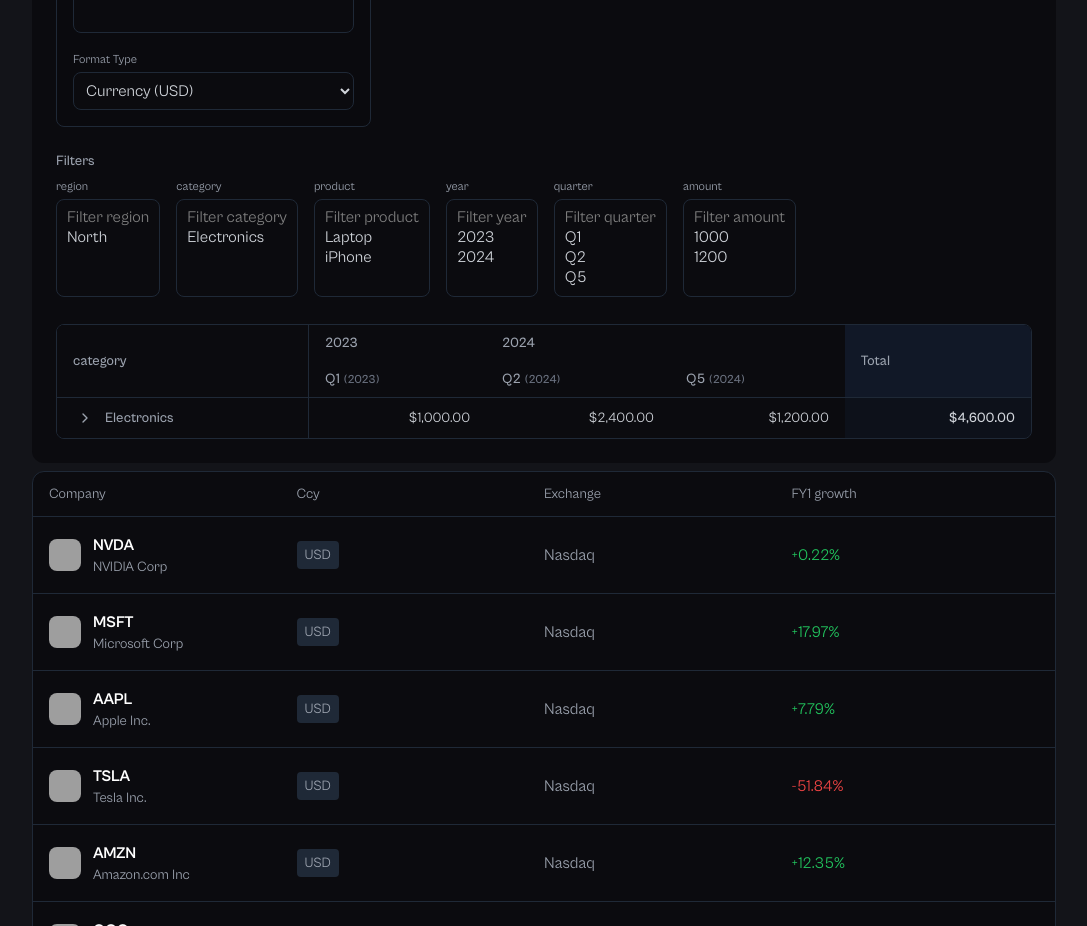
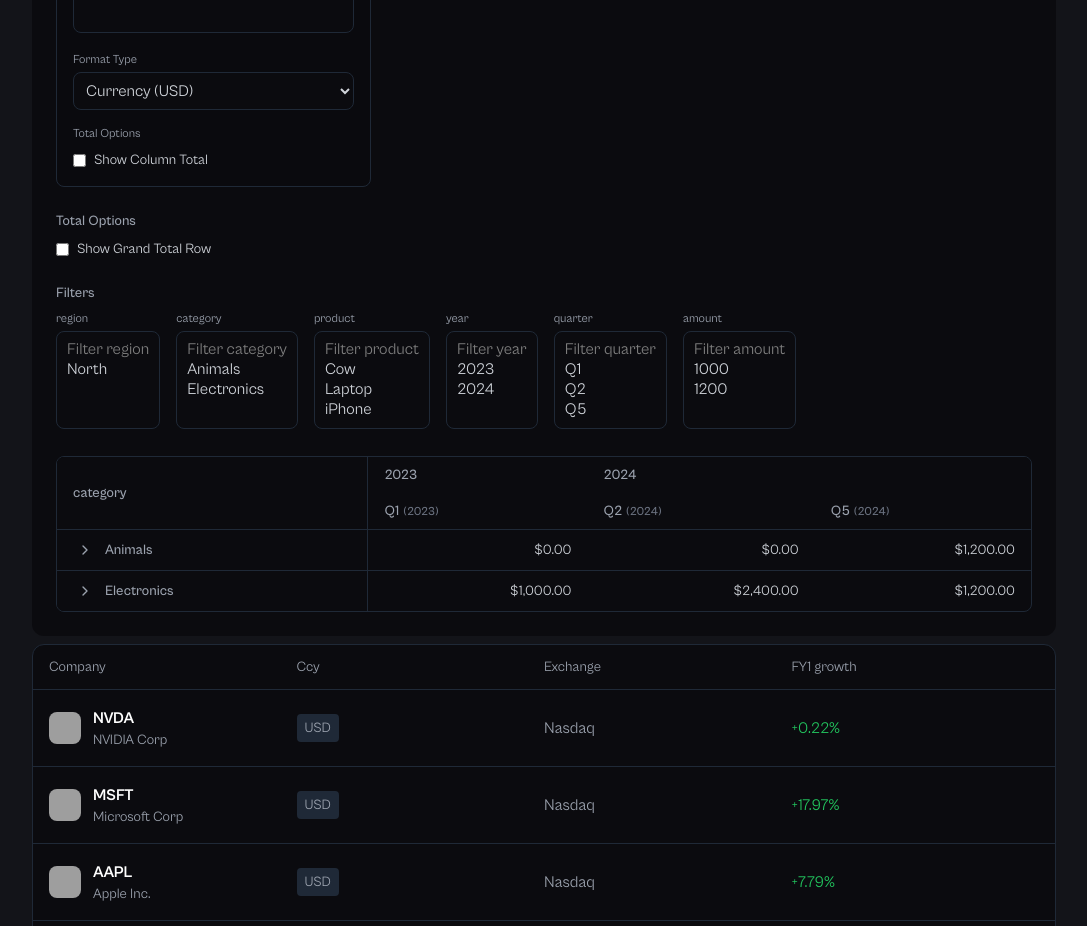
Before and after one commit to thatjimmi/trade-blotter, a Next.js app: page / in a window 1280 px wide. Shown: the part 1300-2226 px from the top of the page, without its empty margins (96-1183 px from the left). Built offline with nearby package versions, Linux system fonts and the light colour scheme; grey boxes are pictures that could not be loaded.

Commit message:
Total row and column

```diff
--- a/app/page.tsx
+++ b/app/page.tsx
@@ -1,22 +1,20 @@
-"use client"
+"use client";
 import MarketAnalysis from "@/components/analysis";
 import FinancialStats from "@/components/keystats";
 import StockAnalysis from "@/components/market-analysic";
 import StockMetrics from "@/components/metrics";
 import NavBar from "@/components/navbar";
 import NewsFeed from "@/components/newsfeed";
-import PivotTableUI from "@/components/pivottableui";
+import PivotTableUI from "@/components/PivotTableUI";
 import StockChart from "@/components/stockchart";
 import StockScreener from "@/components/stockscreener";
 import StockTable from "@/components/stocktable";
 import TradeBlotter from "@/components/tradeblotter";
 
 const Home = () => {
-    return(
-
-
+  return (
     <>
-    <div className="flex items-center h-screen" >
+      <div className="flex items-center h-screen">
         <div className="w-4/5 mx-auto flex flex-col gap-2">
           <NavBar />
           <StockChart />
@@ -26,35 +24,68 @@ const Home = () => {
       </div>
       <div className="flex flex-col gap-2 pb-3">
         <div className="flex flex-col w-4/5 mx-auto gap-2">
-        <PivotTableUI data={[
-                                { region: 'North',
-                                    category: 'Electronics',
-                                    product: 'Laptop', year: 2023, quarter: 'Q1', amount: 1000 },
-                                { region: 'North',
-                                    category: 'Electronics',
-                                    product: 'Laptop', year: 2024, quarter: 'Q2', amount: 1200 },
-                                    { region: 'North',
-                                        category: 'Electronics',
-                                        product: 'iPhone', year: 2024, quarter: 'Q2', amount: 1200 },
-                                        { region: 'North',
-                                            category: 'Electronics',
-                                            product: 'iPhone', year: 2024, quarter: 'Q5', amount: 1200 }
+          <PivotTableUI
+            data={[
+              {
+                region: "North",
+                category: "Electronics",
+                product: "Laptop",
+                year: 2023,
+                quarter: "Q1",
+                amount: 1000,
+              },
+              {
+                region: "North",
+                category: "Electronics",
+                product: "Laptop",
+                year: 2024,
+                quarter: "Q2",
+                amount: 1200,
+              },
+              {
+                region: "North",
+                category: "Electronics",
+                product: "iPhone",
+                year: 2024,
+                quarter: "Q2",
+                amount: 1200,
+              },
+              {
+                region: "North",
+                category: "Electronics",
+                product: "iPhone",
+                year: 2024,
+                quarter: "Q5",
+                amount: 1200,
+              },
+              {
+                region: "North",
+                category: "Animals",
+                product: "Cow",
+                year: 2024,
+                quarter: "Q5",
+                amount: 1200,
+              },
             ]}
             initialConfig={{
-                                        rowDimensions: ['category', 'region'],
-                                        tableConfigs: [{
-                                        id: 'sales',
-                                        colDimensions: ['year', 'quarter'],
-                                        valueDimension: 'amount',
-                                        formatType: 'currency'
-                                        }],
-                                        filters: {}
-                                    }} />
+              showRowTotal: false,
+              rowDimensions: ["category", "region"],
+              tableConfigs: [
+                {
+                  id: "sales",
+                  colDimensions: ["year", "quarter"],
+                  valueDimension: "amount",
+                  formatType: "currency",
+                  showColumnTotal: false,
+                },
+              ],
+              filters: {},
+            }}
+          />
         </div>
         <div className="flex flex-col w-4/5 mx-auto gap-2">
           <StockTable />
           <NewsFeed />
-
         </div>
         <div className="flex flex-col w-4/5 mx-auto gap-2">
           <StockScreener />
@@ -65,8 +96,7 @@ const Home = () => {
         </div>
       </div>
     </>
-
-    )
-}
+  );
+};
 
 export default Home;
--- a/components/PivotTable.ts
+++ b/components/PivotTable.ts
@@ -1,4 +1,3 @@
-// Types
 export type FormatType = "number" | "currency" | "percent" | "eur";
 
 export interface TableConfig {
@@ -6,6 +5,7 @@ export interface TableConfig {
   colDimensions: string[];
   valueDimension: string;
   formatType: FormatType;
+  showColumnTotal: boolean;
 }
 
 export interface DataRow {
@@ -16,9 +16,10 @@ export interface PivotTableConfig {
   rowDimensions: string[];
   tableConfigs: TableConfig[];
   filters: Record<string, string[]>;
+  showRowTotal: boolean;
 }
 
-// Utility functions
+// PivotTable.ts
 const getDimensionType = (data: DataRow[], dimension: string): "string" | "number" | "date" => {
   const sample = data[0]?.[dimension];
   if (!sample) return "string";
@@ -69,6 +70,15 @@ export class PivotTable {
     this.dimensions = Object.keys(data[0] || {});
   }
 
+  public filterData(): DataRow[] {
+    return this.data.filter((row) =>
+      Object.entries(this.config.filters).every(([dimension, selectedValues]) =>
+        selectedValues.length === 0
+          ? true
+          : selectedValues.includes(String(row[dimension]))
+      )
+    );
+  }
 
   private getColumnCombinations(config: TableConfig): string[][] {
     if (!config.colDimensions.length) return [];
@@ -148,13 +158,6 @@ export class PivotTable {
           }
         });
 
-        const getColspan = (path: string[]) => {
-          if (depth === config.colDimensions.length - 1) return 1;
-          return combinations.filter((combo) =>
-            path.every((value, i) => combo[i] === value)
-          ).length;
-        };
-
         [...headerGroups.values()]
           .sort((a, b) => {
             for (let i = 0; i <= depth; i++) {
@@ -164,16 +167,14 @@ export class PivotTable {
             return 0;
           })
           .forEach((path) => {
-            const value = path[depth];
-            const fullPath = path.slice(0, depth + 1);
             headers.push({
-              content: value,
-              path: fullPath,
-              colSpan: getColspan(fullPath)
+              content: path[depth],
+              path: path.slice(0, depth + 1),
+              colSpan: this.getColSpan(path.slice(0, depth + 1), combinations)
             });
           });
 
-        if (depth === 0) {
+        if (config.showColumnTotal && depth === 0) {
           headers.push({
             content: "Total",
             rowSpan: maxColDimensions,
@@ -186,162 +187,11 @@ export class PivotTable {
     });
   }
 
-  public getRows(): any[][] {
-    const filteredData = this.filterData();
-    const rows: any[][] = [];
-
-    const processRow = (rowPath: string[], indent = 0): void => {
-      const rowValues = filteredData.filter((row) =>
-        rowPath.every(
-          (value, index) => String(row[this.config.rowDimensions[index]]) === value
-        )
-      );
-
-      const row = [];
-      row.push({
-        content: rowPath[rowPath.length - 1],
-        indent,
-        isRowHeader: true
-      });
-
-      this.config.tableConfigs.forEach((config) => {
-        if (!config.colDimensions.length || !config.valueDimension) return;
-
-        const combinations = this.getColumnCombinations(config);
-        combinations.forEach((combo) => {
-          const matchingRows = rowValues.filter((row) =>
-            combo.every(
-              (value, index) =>
-                String(row[config.colDimensions[index]]) === value
-            )
-          );
-
-          const value = matchingRows.reduce(
-            (sum, row) => sum + (parseFloat(String(row[config.valueDimension])) || 0),
-            0
-          );
-
-          row.push({
-            content: formatValue(value, config.formatType),
-            isNumber: true
-          });
-        });
-
-        // Add row total
-        row.push({
-          content: formatValue(
-            rowValues.reduce(
-              (sum, row) => sum + (parseFloat(String(row[config.valueDimension])) || 0),
-              0
-            ),
-            config.formatType
-          ),
-          isTotal: true
-        });
-      });
-
-      rows.push(row);
-    };
-
-    // Process all root level rows
-    const rootValues = [...new Set(
-      filteredData
-        .map((row) => String(row[this.config.rowDimensions[0]]))
-        .filter(Boolean)
-    )].sort((a, b) => {
-      const type = getDimensionType(filteredData, this.config.rowDimensions[0]);
-      if (type === "date") {
-        return new Date(String(a)).getTime() - new Date(String(b)).getTime();
-      }
-      if (type === "number") {
-        return parseFloat(String(a)) - parseFloat(String(b));
-      }
-      return String(a).localeCompare(String(b));
-    });
-
-    rootValues.forEach((value) => processRow([String(value)]));
-
-    // Add grand total row
-    if (this.config.rowDimensions.length > 0) {
-      const totalRow = [];
-      totalRow.push({
-        content: "Total",
-        isRowHeader: true,
-        isTotal: true
-      });
-
-      this.config.tableConfigs.forEach((config) => {
-        if (!config.colDimensions.length || !config.valueDimension) return;
-
-        const combinations = this.getColumnCombinations(config);
-        combinations.forEach((combo) => {
-          const matchingRows = filteredData.filter((row) =>
-            combo.every(
-              (value, index) =>
-                String(row[config.colDimensions[index]]) === value
-            )
-          );
-
-          const total = matchingRows.reduce(
-            (sum, row) => sum + (parseFloat(String(row[config.valueDimension])) || 0),
-            0
-          );
-
-          totalRow.push({
-            content: formatValue(total, config.formatType),
-            isNumber: true,
-            isTotal: true
-          });
-        });
-
-        // Add grand total
-        totalRow.push({
-          content: formatValue(
-            filteredData.reduce(
-              (sum, row) => sum + (parseFloat(String(row[config.valueDimension])) || 0),
-              0
-            ),
-            config.formatType
-          ),
-          isNumber: true,
-          isTotal: true
-        });
-      });
-
-      rows.push(totalRow);
-    }
-
-    return rows;
-  }
-
-  public getDimensions(): string[] {
-    return this.dimensions;
-  }
-
-  public getNumericDimensions(): string[] {
-    return this.dimensions.filter(
-      (dim) =>
-        !isNaN(parseFloat(String(this.data[0][dim]))) &&
-        isFinite(Number(this.data[0][dim]))
-    );
-  }
-
-  public getDimensionValues(dimension: string): string[] {
-    return [...new Set(
-      this.data
-        .map((row) => String(row[dimension]))
-        .filter(Boolean)
-    )].sort();
-  }
-
-  public filterData(): DataRow[] {
-    return this.data.filter((row) =>
-      Object.entries(this.config.filters).every(([dimension, selectedValues]) =>
-        selectedValues.length === 0
-          ? true
-          : selectedValues.includes(String(row[dimension]))
-      )
-    );
+  private getColSpan(path: string[], combinations: string[][]): number {
+    if (path.length === combinations[0].length) return 1;
+    return combinations.filter(combo =>
+      path.every((value, i) => combo[i] === value)
+    ).length;
   }
 
   public calculateRowValues(rowPath: string[]): any[] {
@@ -374,19 +224,85 @@ export class PivotTable {
         });
       });
 
-      // Add row total
+      if (config.showColumnTotal) {
+        const total = matchingRows.reduce(
+          (sum, row) => sum + (parseFloat(String(row[config.valueDimension])) || 0),
+          0
+        );
+
+        values.push({
+          content: formatValue(total, config.formatType),
+          isNumber: true,
+          isTotal: true
+        });
+      }
+    });
+
+    return values;
+  }
+
+  public calculateGrandTotalValues(tableConfig: TableConfig): any[] {
+    const values: any[] = [];
+    const filteredData = this.filterData();
+
+    if (!tableConfig.colDimensions.length || !tableConfig.valueDimension) {
+      return values;
+    }
+
+    const combinations = this.getColumnCombinations(tableConfig);
+
+    combinations.forEach((combo) => {
+      const matchingRows = filteredData.filter(row =>
+        combo.every((value, index) =>
+          String(row[tableConfig.colDimensions[index]]) === value
+        )
+      );
+
       const total = matchingRows.reduce(
-        (sum, row) => sum + (parseFloat(String(row[config.valueDimension])) || 0),
+        (sum, row) => sum + (parseFloat(String(row[tableConfig.valueDimension])) || 0),
         0
       );
 
       values.push({
-        content: formatValue(total, config.formatType),
+        content: formatValue(total, tableConfig.formatType),
         isNumber: true,
         isTotal: true
       });
     });
 
+    if (tableConfig.showColumnTotal) {
+      const grandTotal = filteredData.reduce(
+        (sum, row) => sum + (parseFloat(String(row[tableConfig.valueDimension])) || 0),
+        0
+      );
+
+      values.push({
+        content: formatValue(grandTotal, tableConfig.formatType),
+        isNumber: true,
+        isTotal: true
+      });
+    }
+
     return values;
   }
+
+  public getDimensions(): string[] {
+    return this.dimensions;
+  }
+
+  public getNumericDimensions(): string[] {
+    return this.dimensions.filter(
+      (dim) =>
+        !isNaN(parseFloat(String(this.data[0][dim]))) &&
+        isFinite(Number(this.data[0][dim]))
+    );
+  }
+
+  public getDimensionValues(dimension: string): string[] {
+    return [...new Set(
+      this.data
+        .map((row) => String(row[dimension]))
+        .filter(Boolean)
+    )].sort();
+  }
 }
--- a/components/pivottableui.tsx
+++ b/components/pivottableui.tsx
@@ -2,7 +2,6 @@ import React, { useState, useEffect } from 'react';
 import { ChevronDown, ChevronRight, Plus } from 'lucide-react';
 import { PivotTable } from './PivotTable';
 
-// TableConfigPanel Component
 const TableConfigPanel = ({
   config,
   index,
@@ -60,6 +59,24 @@ const TableConfigPanel = ({
           <option value="eur">Currency (EUR)</option>
         </select>
       </div>
+
+      <div className="flex flex-col gap-2">
+        <label className="block text-xs text-gray-400">Total Options</label>
+        <div className="flex gap-4">
+          <label className="flex items-center gap-2 text-sm">
+            <input
+              type="checkbox"
+              checked={config.showColumnTotal}
+              onChange={(e) => onUpdate(config.id, {
+                ...config,
+                showColumnTotal: e.target.checked
+              })}
+              className="rounded bg-gray-900 border-gray-700"
+            />
+            Show Column Total
+          </label>
+        </div>
+      </div>
     </div>
   </div>
 );
@@ -84,8 +101,15 @@ const MultiSelect = ({ options, value, onChange, placeholder }) => (
 const PivotTableUI = ({ data, initialConfig }) => {
   const [pivotTable, setPivotTable] = useState(null);
   const [expandedRows, setExpandedRows] = useState(new Set());
-  const [config, setConfig] = useState(initialConfig);
-  const [tableConfigs, setTableConfigs] = useState(initialConfig?.tableConfigs || []);
+  const [config, setConfig] = useState({
+    showRowTotal: true,
+    ...initialConfig,
+    tableConfigs: initialConfig?.tableConfigs.map(tc => ({
+      showColumnTotal: true,
+      ...tc,
+    })) || []
+  });
+  const [tableConfigs, setTableConfigs] = useState(config.tableConfigs);
 
   useEffect(() => {
     if (data && config) {
@@ -122,7 +146,8 @@ const PivotTableUI = ({ data, initialConfig }) => {
       id: newId,
       colDimensions: [],
       valueDimension: '',
-      formatType: 'number'
+      formatType: 'number',
+      showColumnTotal: true
     };
     setTableConfigs([...tableConfigs, newConfig]);
     setConfig(prev => ({
@@ -148,6 +173,13 @@ const PivotTableUI = ({ data, initialConfig }) => {
     setConfig(prev => ({
       ...prev,
       tableConfigs: updatedConfigs
+    }));
+  };
+
+  const handleRowTotalToggle = (checked) => {
+    setConfig(prev => ({
+      ...prev,
+      showRowTotal: checked
     }));
   };
 
@@ -249,22 +281,47 @@ const PivotTableUI = ({ data, initialConfig }) => {
     return cells;
   };
 
-  const renderRows = (rows) => {
+  const renderRows = (rows, isRootLevel = true) => {
     if (!rows) return null;
 
-    return rows.flatMap(row => {
-      const result = [
+    const result = rows.flatMap(row => {
+      const mainRow = [
         <tr key={row.id} className="group hover:bg-gray-900/30">
           {renderRow(row)}
         </tr>
       ];
 
       if (row.isExpanded && row.children) {
-        result.push(...renderRows(row.children));
+        // Pass false for nested levels to prevent multiple grand totals
+        mainRow.push(...renderRows(row.children, false));
       }
 
-      return result;
+      return mainRow;
     });
+
+    // Only add grand total row at the root level
+    if (isRootLevel && config.showRowTotal) {
+      result.push(
+        <tr key="grand-total" className="bg-gray-900/30 font-medium">
+          <td className="sticky left-0 bg-gray-900/30 z-10 px-4 py-2 text-sm border-r border-gray-800">
+            Total
+          </td>
+          {config.tableConfigs.flatMap(tableConfig => {
+            const values = pivotTable.calculateGrandTotalValues(tableConfig);
+            return values.map((value, idx) => (
+              <td
+                key={`total-${idx}`}
+                className="px-4 py-2 text-sm text-right font-medium"
+              >
+                {value.content}
+              </td>
+            ));
+          })}
+        </tr>
+      );
+    }
+
+    return result;
   };
 
   return (
@@ -311,6 +368,20 @@ const PivotTableUI = ({ data, initialConfig }) => {
               />
             ))}
           </div>
+        </div>
+
+        {/* Total Configuration */}
+        <div className="space-y-2">
+          <h3 className="text-sm font-medium text-gray-400">Total Options</h3>
+          <label className="flex items-center gap-2">
+            <input
+              type="checkbox"
+              checked={config.showRowTotal}
+              onChange={(e) => handleRowTotalToggle(e.target.checked)}
+              className="rounded bg-gray-900 border-gray-700"
+            />
+            <span className="text-sm">Show Grand Total Row</span>
+          </label>
         </div>
 
         {/* Filters */}
```
Lines whose indentation alone changed are shown as unchanged.
